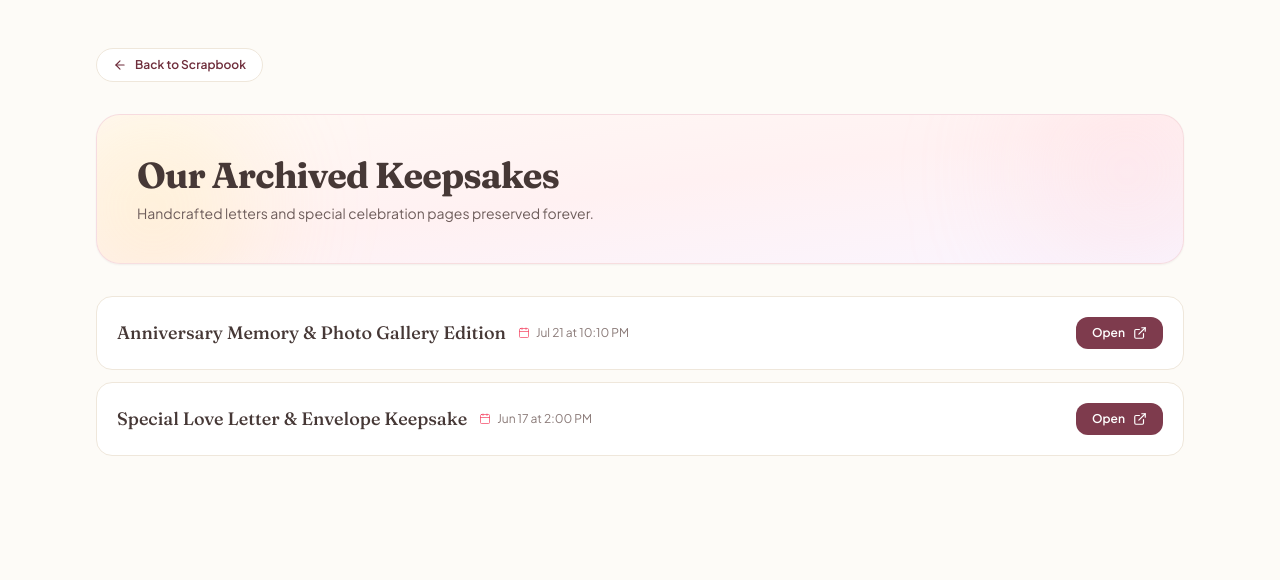
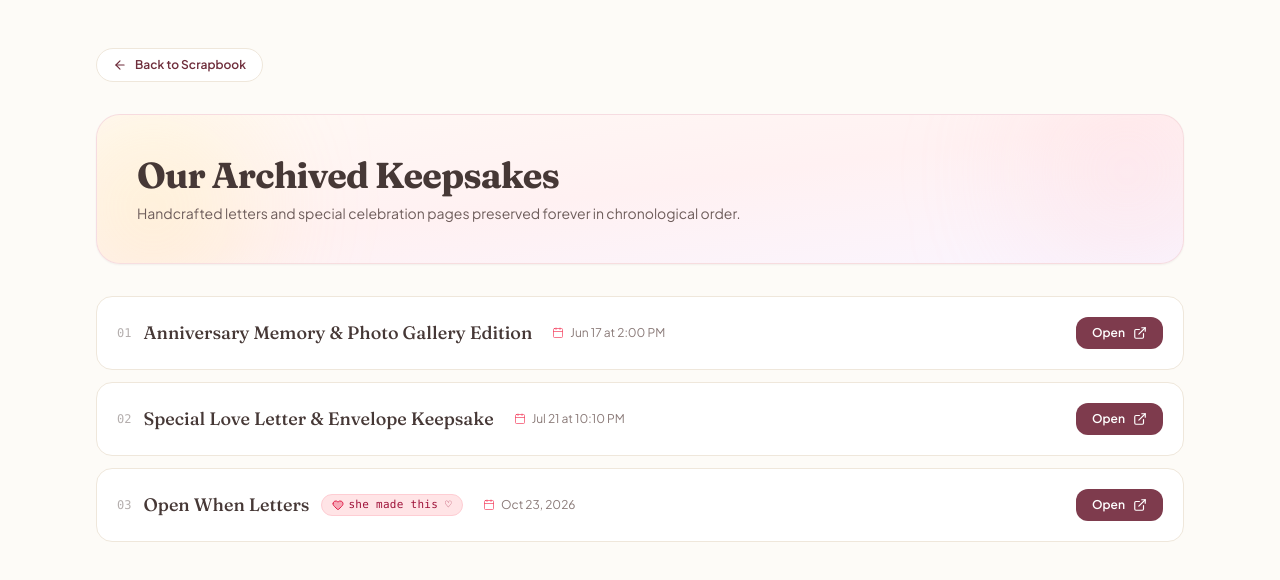
Before and after one commit to AuTarr101/withmyprincess, a Next.js app: page /archive in a window 1280 px wide. Shown: the top 580 px of the page. Built offline with nearby package versions, Linux system fonts and the light colour scheme; no server answers; the database is empty; a web font is replaced by a local one.

Commit message:
Update archive: switch keepsake names, add Open When Letters (she made this 23/10/26), and order chronologically

```diff
--- a/src/app/archive/page.tsx
+++ b/src/app/archive/page.tsx
@@ -2,27 +2,36 @@
 
 import React from 'react';
 import Link from 'next/link';
-import { ArrowLeft, ExternalLink, Calendar } from 'lucide-react';
+import { ArrowLeft, ExternalLink, Calendar, Heart } from 'lucide-react';
 
 interface Keepsake {
   id: string;
   name: string;
   date: string;
   url: string;
+  badge?: string;
 }
 
+// In chronological order (earliest to latest)
 const KEEPSAKES: Keepsake[] = [
   {
+    id: 'special-letter',
+    name: 'Anniversary Memory & Photo Gallery Edition',
+    date: 'Jun 17 at 2:00 PM',
+    url: '/archive/special-letter.html',
+  },
+  {
     id: 'anniversary-edition',
-    name: 'Anniversary Memory & Photo Gallery Edition',
+    name: 'Special Love Letter & Envelope Keepsake',
     date: 'Jul 21 at 10:10 PM',
     url: '/archive/anniversary-edition.html',
   },
   {
-    id: 'special-letter',
-    name: 'Special Love Letter & Envelope Keepsake',
-    date: 'Jun 17 at 2:00 PM',
-    url: '/archive/special-letter.html',
+    id: 'open-when-letters',
+    name: 'Open When Letters',
+    date: 'Oct 23, 2026',
+    url: 'https://openwhenletters.app/l/7adfab36-a800-4194-a8d0-27bbcab31102/view/7afb9453cc86643b0df986c69eea08e86c4b449988658a112230901a358f5ab0',
+    badge: 'she made this ♡',
   },
 ];
 
@@ -50,24 +59,33 @@ export default function ArchivePage() {
             Our Archived Keepsakes
           </h1>
           <p className="text-sm text-[#6E5D5B] dark:text-[#C5B3B1]">
-            Handcrafted letters and special celebration pages preserved forever.
+            Handcrafted letters and special celebration pages preserved forever in chronological order.
           </p>
         </div>
       </div>
 
-      {/* Simple Keepsakes List */}
+      {/* Keepsakes List in Chronological Order */}
       <div className="space-y-3">
-        {KEEPSAKES.map((item) => (
+        {KEEPSAKES.map((item, index) => (
           <div
             key={item.id}
-            className="flex items-center justify-between p-4 sm:p-5 rounded-2xl bg-white dark:bg-[#1A1316] border border-cream-300 dark:border-wine-900/50 hover:border-wine-300 dark:hover:border-wine-800 transition-all shadow-2xs"
+            className="flex items-center justify-between p-4 sm:p-5 rounded-2xl bg-white dark:bg-[#1A1316] border border-cream-300 dark:border-wine-900/50 hover:border-wine-300 dark:hover:border-wine-800 transition-all shadow-2xs group"
           >
-            {/* Name & Date */}
-            <div className="flex flex-col sm:flex-row sm:items-baseline gap-1 sm:gap-3 min-w-0">
+            {/* Number, Name, Badge & Date */}
+            <div className="flex flex-col sm:flex-row sm:items-center gap-1.5 sm:gap-3 min-w-0">
+              <span className="font-mono text-xs opacity-40 shrink-0">
+                0{index + 1}
+              </span>
               <span className="font-serif font-medium text-base sm:text-lg text-wine-950 dark:text-rose-100 truncate">
                 {item.name}
               </span>
-              <span className="inline-flex items-center gap-1.5 text-xs text-[#8A7A78] dark:text-[#A89694] font-sans">
+              {item.badge && (
+                <span className="inline-flex items-center gap-1 px-2.5 py-0.5 rounded-full text-[11px] font-mono tracking-wide bg-rose-100 dark:bg-rose-950/70 text-rose-800 dark:text-rose-200 border border-rose-200 dark:border-rose-800/60 shrink-0">
+                  <Heart className="w-3 h-3 text-rose-600 dark:text-rose-400 fill-rose-600/30" />
+                  <span>{item.badge}</span>
+                </span>
+              )}
+              <span className="inline-flex items-center gap-1.5 text-xs text-[#8A7A78] dark:text-[#A89694] font-sans shrink-0 sm:ml-2">
                 <Calendar className="w-3 h-3 text-rose-500/70 dark:text-rose-400/70" />
                 <span>{item.date}</span>
               </span>
@@ -78,7 +96,7 @@ export default function ArchivePage() {
               href={item.url}
               target="_blank"
               rel="noopener noreferrer"
-              className="inline-flex items-center gap-2 px-4 py-2 rounded-xl bg-wine-600 hover:bg-wine-700 text-white text-xs font-semibold shadow-2xs hover:shadow transition-all shrink-0 ml-4"
+              className="inline-flex items-center gap-2 px-4 py-2 rounded-xl bg-wine-600 hover:bg-wine-700 text-white text-xs font-semibold shadow-2xs hover:shadow transition-all shrink-0 ml-4 cursor-pointer"
             >
               <span>Open</span>
               <ExternalLink className="w-3.5 h-3.5" />
```
